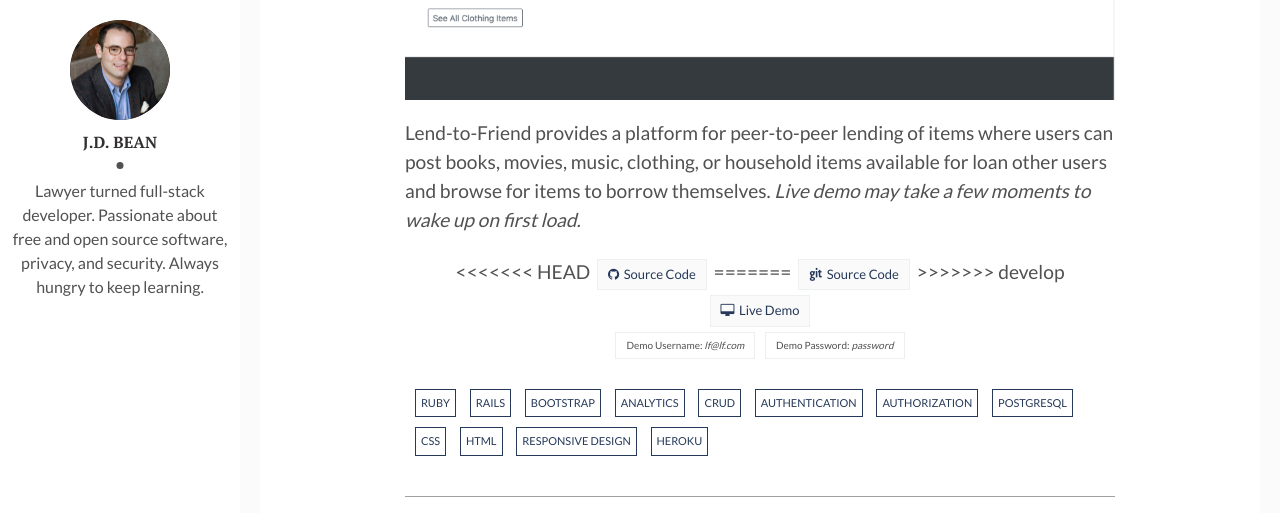
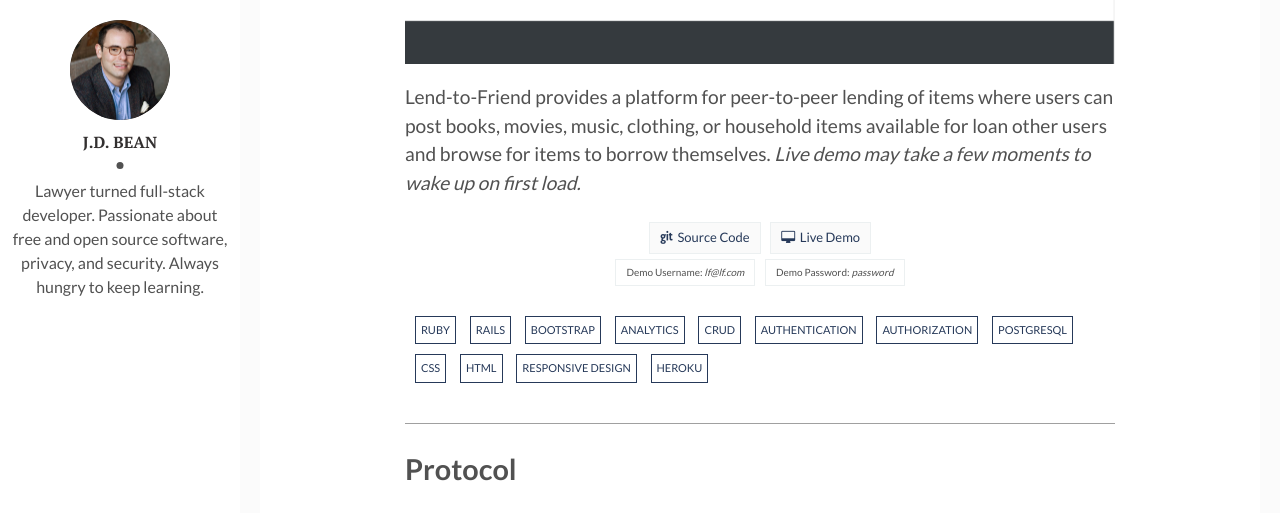
Before and after one commit to jdbean/blog-mirror, a Jekyll site: the page built from projects.md, in a window 1280 px wide and 1400 px high, scrolled down 1415 px. Shown: the top 513 px of the window. Built offline with Jekyll 4.4.1, drawn with Linux system fonts in a browser that asks for light colours; some of the changed text lies outside the part shown; grey boxes are pictures that could not be loaded.

Commit message:
merging in conflicting changes from develop to master

```diff
--- a/projects.md
+++ b/projects.md
@@ -24,11 +24,7 @@ Ex-Static instantly turns any Jekyll blog into a Content Management System with
 
 <div class="project-footer">
   <div class="project-share">
-<<<<<<< HEAD
-    <a href="https://github.com/jdbean/Ex-Static" title="Source Code"  target="_blank"><i class="fa fa-github" aria-hidden="true"></i> Source Code</a>
-=======
     <a href="https://github.com/jdbean/Ex-Static" title="Source Code"  target="_blank"><i class="fa fa-git" aria-hidden="true"></i> Source Code</a>
->>>>>>> develop
     <a href="https://office.johannabearman.duckdns.org" title="Live Demo"  target="_blank"><i class="fa fa-desktop" aria-hidden="true"></i> Live Demo</a>
     <div class="credentials">
       <li>Demo Username: <em>demo</em></li>
@@ -56,11 +52,7 @@ Lend-to-Friend provides a platform for peer-to-peer lending of items where users
 
 <div class="project-footer">
   <div class="project-share">
-<<<<<<< HEAD
-    <a href="https://github.com/jdbean/lend-to-friend" title="Source Code"  target="_blank"><i class="fa fa-github" aria-hidden="true"></i> Source Code</a>
-=======
     <a href="https://github.com/jdbean/lend-to-friend" title="Source Code"  target="_blank"><i class="fa fa-git" aria-hidden="true"></i> Source Code</a>
->>>>>>> develop
     <a href="https://pacific-earth-11787.herokuapp.com" title="Live Demo"  target="_blank"><i class="fa fa-desktop" aria-hidden="true"></i> Live Demo</a>
     <div class="credentials">
       <li>Demo Username: <em>lf@lf.com</em></li>
@@ -88,13 +80,8 @@ Protocol is a real-time multi-party messaging application that automatically tra
 
 <div class="project-footer">
   <div class="project-share">
-<<<<<<< HEAD
-    <a href="https://github.com/jdbean/protocol-frontend" title="Front-End Source Code"  target="_blank"><i class="fa fa-github" aria-hidden="true"></i> Source Code (Front-End)</a>
-    <a href="https://github.com/jdbean/protocol-backend" title="Back-End Source Code"  target="_blank"><i class="fa fa-github" aria-hidden="true"></i> Source Code (Back-End)</a>
-=======
     <a href="https://github.com/jdbean/protocol-frontend" title="Front-End Source Code"  target="_blank"><i class="fa fa-git" aria-hidden="true"></i> Source Code (Front-End)</a>
     <a href="https://github.com/jdbean/protocol-backend" title="Back-End Source Code"  target="_blank"><i class="fa fa-git" aria-hidden="true"></i> Source Code (Back-End)</a>
->>>>>>> develop
   </div>
   <div class="project-tag">
     <div class="tags">
@@ -115,10 +102,7 @@ JDBean.net is a technical blog and portfolio site created using the Jekyll stati
 
 <div class="project-footer">
   <div class="project-share">
-<<<<<<< HEAD
-=======
     <a href="https://gitlab.com/jdbean/blog-mirror" title="Source Code"  target="_blank"><i class="fa fa-git" aria-hidden="true"></i> Source Code</a>
->>>>>>> develop
     <a href="/blogging-workflow/" title="Spotlight"  target="_blank"><i class="fa fa-search" aria-hidden="true"></i> Spotlight</a>
   </div>
   <div class="project-tag">
```
